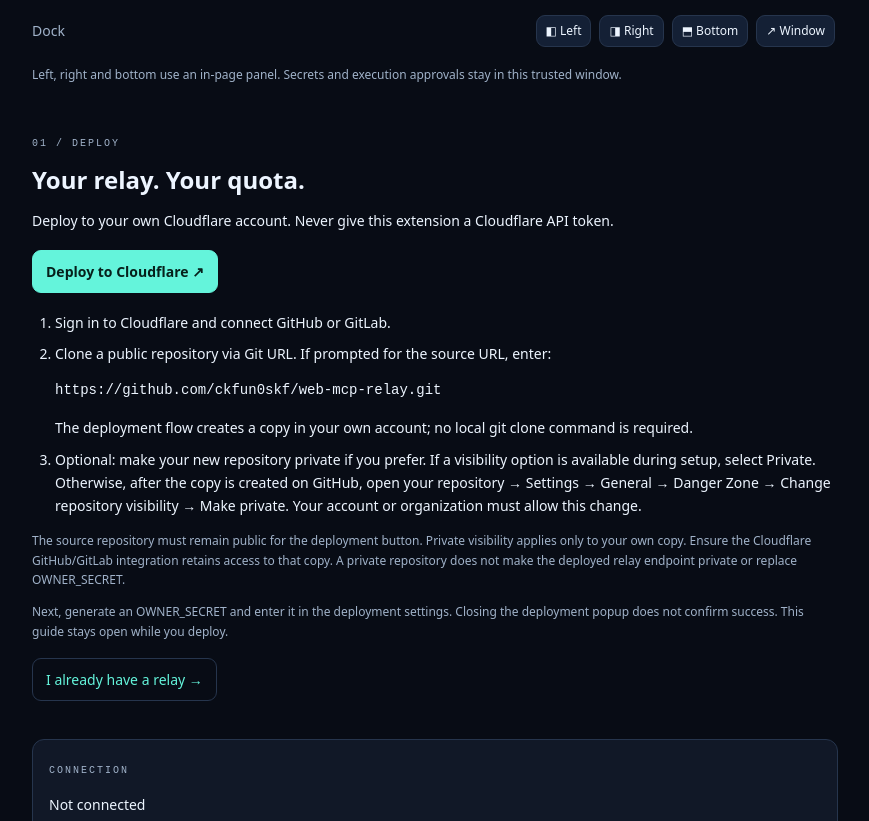
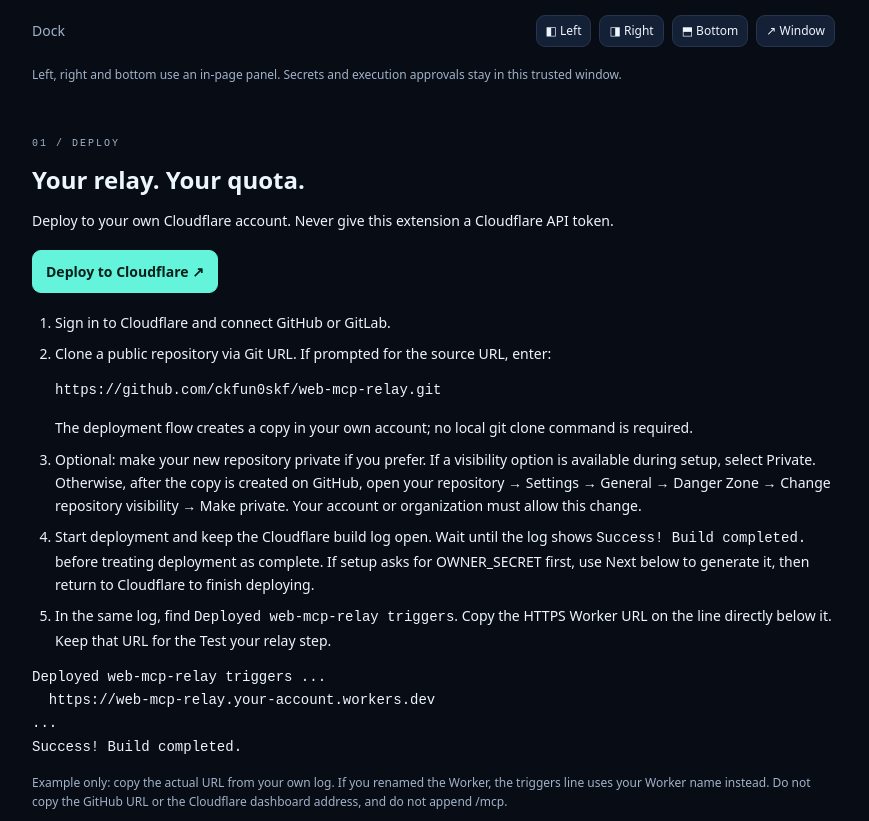
Before and after one commit to ckfun0skf/web-mcp-relay, a browser extension: page extension/app.html in a window 1280 px wide. Shown: the part 104-925 px from the top of the page, without its empty margins (205-1074 px from the left). Drawn offline with Linux system fonts and the light colour scheme.

Commit message:
docs: explain deployment completion and Worker URL extraction

```diff
--- a/extension/app.html
+++ b/extension/app.html
@@ -5,9 +5,13 @@
 <p id="notice" role="status" class="hint">Left, right and bottom use an in-page panel. Secrets and execution approvals stay in this trusted window.</p>
 <div id="progress" class="progress" aria-label="Setup progress"></div>
 <main>
-<section data-step="1"><span class="eyebrow">01 / DEPLOY</span><h2>Your relay. Your quota.</h2><p>Deploy to your own Cloudflare account. Never give this extension a Cloudflare API token.</p><button id="deploy" class="primary">Deploy to Cloudflare ↗</button><ol><li>Sign in to Cloudflare and connect GitHub or GitLab.</li><li>Clone a public repository via Git URL. If prompted for the source URL, enter:<pre>https://github.com/ckfun0skf/web-mcp-relay.git</pre>The deployment flow creates a copy in your own account; no local git clone command is required.</li><li>Optional: make your new repository private if you prefer. If a visibility option is available during setup, select Private. Otherwise, after the copy is created on GitHub, open your repository → Settings → General → Danger Zone → Change repository visibility → Make private. Your account or organization must allow this change.</li></ol><p class="hint">The source repository must remain public for the deployment button. Private visibility applies only to your own copy. Ensure the Cloudflare GitHub/GitLab integration retains access to that copy. A private repository does not make the deployed relay endpoint private or replace OWNER_SECRET.</p><p class="hint">Next, generate an OWNER_SECRET and enter it in the deployment settings. Closing the deployment popup does not confirm success. This guide stays open while you deploy.</p><button id="existing" class="quiet">I already have a relay →</button></section>
+<section data-step="1"><span class="eyebrow">01 / DEPLOY</span><h2>Your relay. Your quota.</h2><p>Deploy to your own Cloudflare account. Never give this extension a Cloudflare API token.</p><button id="deploy" class="primary">Deploy to Cloudflare ↗</button><ol><li>Sign in to Cloudflare and connect GitHub or GitLab.</li><li>Clone a public repository via Git URL. If prompted for the source URL, enter:<pre>https://github.com/ckfun0skf/web-mcp-relay.git</pre>The deployment flow creates a copy in your own account; no local git clone command is required.</li><li>Optional: make your new repository private if you prefer. If a visibility option is available during setup, select Private. Otherwise, after the copy is created on GitHub, open your repository → Settings → General → Danger Zone → Change repository visibility → Make private. Your account or organization must allow this change.</li><li>Start deployment and keep the Cloudflare build log open. Wait until the log shows <code>Success! Build completed.</code> before treating deployment as complete. If setup asks for OWNER_SECRET first, use Next below to generate it, then return to Cloudflare to finish deploying.</li><li>In the same log, find <code>Deployed web-mcp-relay triggers</code>. Copy the HTTPS Worker URL on the line directly below it. Keep that URL for the Test your relay step.</li></ol><pre>Deployed web-mcp-relay triggers ...
+  https://web-mcp-relay.your-account.workers.dev
+...
+Success! Build completed.</pre><p class="hint">Example only: copy the actual URL from your own log. If you renamed the Worker, the triggers line uses your Worker name instead. Do not copy the GitHub URL or the Cloudflare dashboard address, and do not append /mcp.</p><p class="hint">The source repository must remain public for the deployment button. Private visibility applies only to your own copy. Ensure the Cloudflare GitHub/GitLab integration retains access to that copy. A private repository does not make the deployed relay endpoint private or replace OWNER_SECRET.</p><p class="hint">Closing the popup or seeing an uploaded Worker message alone does not confirm that the build completed. If deployment fails, resolve the error and retry. This extension does not automatically read Cloudflare logs.</p><button id="existing" class="quiet">I already have a relay →</button></section>
 <section data-step="2" hidden><span class="eyebrow">02 / SECURE</span><h2>Set your private secret</h2><p>OWNER_SECRET authorizes relay connections. It is not a Cloudflare account API token.</p><label for="owner">OWNER_SECRET</label><input id="owner" type="password" autocomplete="off" spellcheck="false"><div class="row"><button id="generate">Generate secret</button><button id="copy-owner">Copy</button><button id="show-owner" aria-pressed="false">Show</button></div><ol><li>If the deployment wizard asks for OWNER_SECRET, enter the same secret there.</li><li>Otherwise, after deployment go to Workers &amp; Pages → your Worker → Settings → Variables and Secrets → Add.</li><li>Select Secret, name it OWNER_SECRET, paste the value, then save and deploy.</li></ol><label class="check"><input id="configured" type="checkbox"> I have configured the same secret in Cloudflare.</label><p class="hint">The secret stays in this window's memory only. If you generate a new value, update Cloudflare to match.</p></section>
-<section data-step="3" hidden><span class="eyebrow">03 / VERIFY</span><h2>Test your relay</h2><label for="relay">Worker HTTPS URL</label><input id="relay" placeholder="https://my-relay.my-account.workers.dev" spellcheck="false"><button id="health">Test service</button><p id="health-status" role="status" class="hint">Enter the base URL without /mcp.</p><p>Find the URL on your Worker's Overview page. This check verifies service compatibility; the next step validates your secret and WebSocket connection.</p></section>
+<section data-step="3" hidden><span class="eyebrow">03 / VERIFY</span><h2>Test your relay</h2><ol><li>Return to the Cloudflare deployment log and wait for <code>Success! Build completed.</code></li><li>Find <code>Deployed web-mcp-relay triggers</code> and copy the HTTPS URL directly below it. If you renamed the Worker, look for that name instead.</li><li>Paste your Worker base URL below, without /mcp, then select Test service.</li></ol><pre>Deployed web-mcp-relay triggers ...
+  https://web-mcp-relay.your-account.workers.dev</pre><label for="relay">Worker HTTPS URL</label><input id="relay" placeholder="https://my-relay.my-account.workers.dev" spellcheck="false"><button id="health">Test service</button><p id="health-status" role="status" class="hint">Enter the base URL without /mcp.</p><p class="hint">Use the URL from your own log, not the example, repository URL or Cloudflare dashboard URL. If the log is unavailable, find the deployed Worker URL on its Overview page.</p><p>A successful build does not prove the relay is reachable. Test service checks compatibility; the next step validates your secret and WebSocket connection.</p></section>
 <section data-step="4" hidden><span class="eyebrow">04 / CONNECT</span><h2>Connect your selected page</h2><p id="target" class="hint">Reading the selected page…</p><p>The page must expose native WebMCP tools. Enable tool execution on the PoC page first. Switching tabs does not change the selected target.</p><button id="connect" class="primary">Connect private relay</button><button id="edit-secret">Edit secret</button></section>
 <section data-step="5" hidden><span class="eyebrow">05 / HANDOFF</span><h2>Connect ChatGPT</h2><ol><li>Add a custom MCP connection in ChatGPT using the /mcp URL below. Select None for authentication in this MVP.</li><li>Verify that list_browser_tools and call_browser_tool appear in its tool list.</li><li>Copy the temporary session key into your intended conversation and request list_browser_tools first.</li><li>Each tool call opens this trusted window. Review the website and arguments, then select Allow once.</li></ol><p class="hint">The session key is a secret capability. Share it only with a trusted client, never publicly. The old PoC pairing card is not used.</p></section>
 <section id="connection" class="card"><span class="eyebrow">CONNECTION</span><p id="status" role="status">Not connected</p><button id="stop">Disconnect</button><div id="handoff" hidden><label for="mcp">MCP URL</label><input id="mcp" readonly><button id="copy-mcp">Copy URL</button><label for="session">Temporary session key</label><input id="session" type="password" readonly><button id="copy">Copy session key</button></div></section>
```
